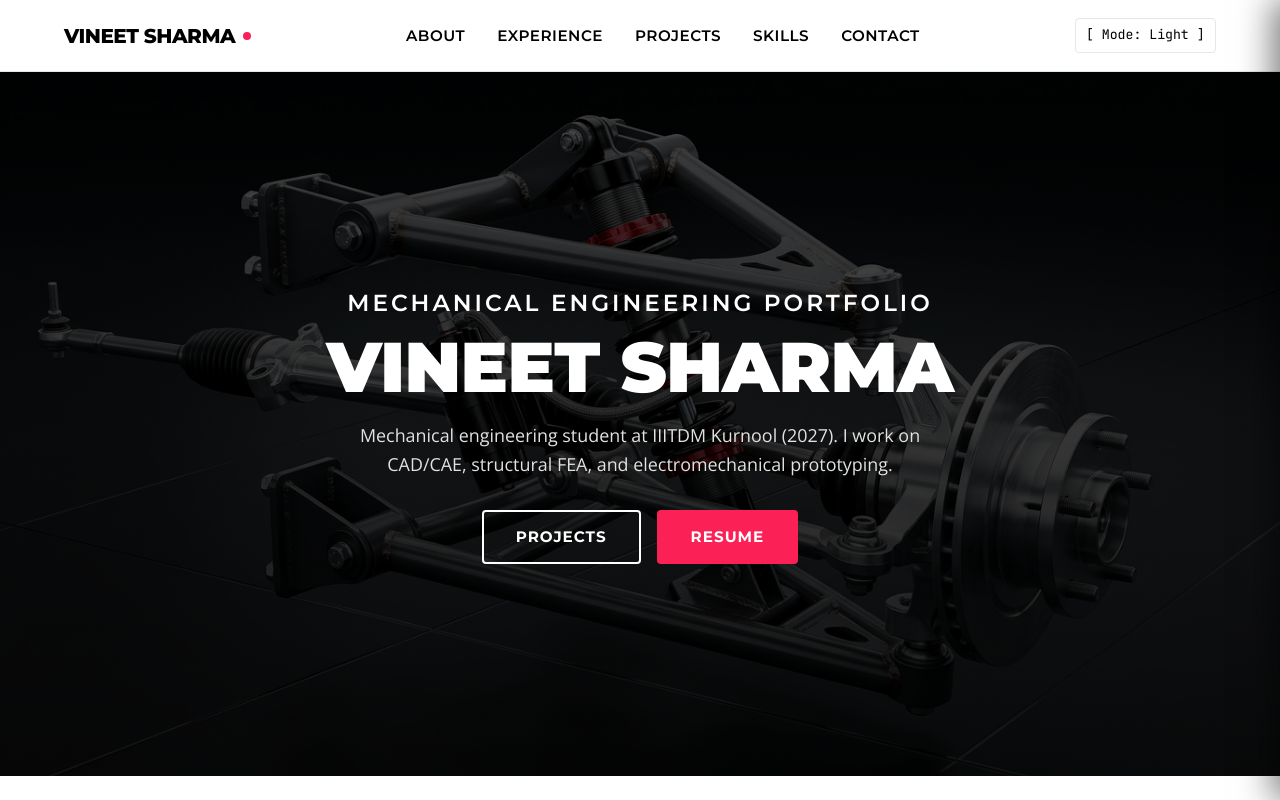
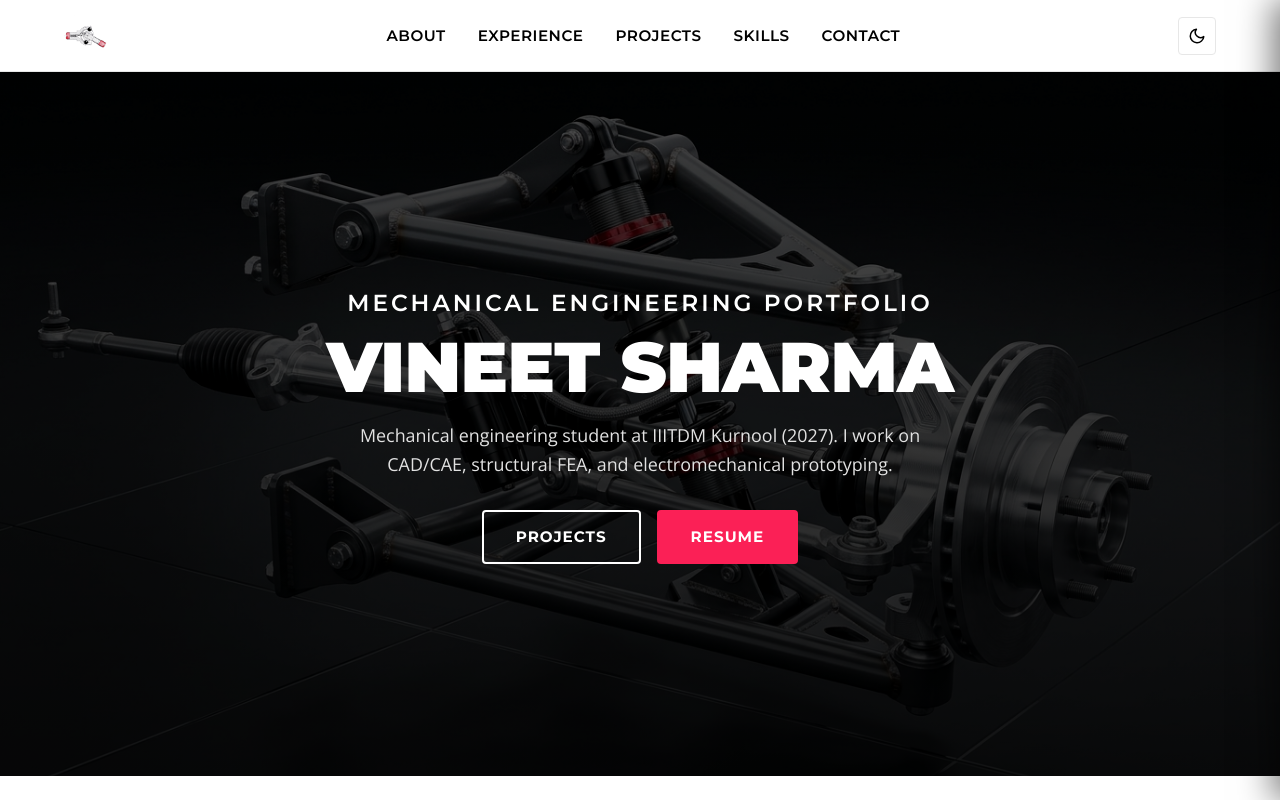
Before and after one commit to vineetsharma0205-png/Portfoilio, a website built with Vite: page index.html in a window 1280 px wide. Shown: the top 800 px of the page. Built offline with nearby package versions, Linux system fonts and the light colour scheme.

Commit message:
Update site logo with mechanical joint mark, remove name from navbar, and use sun/moon icon for mode

```diff
--- a/src/lib/theme.js
+++ b/src/lib/theme.js
@@ -47,5 +47,7 @@ function updateToggleText(btn, theme) {
   if (!btn) return;
   const isDark = theme === 'dark';
   btn.setAttribute('aria-label', `Switch to ${isDark ? 'light' : 'dark'} mode`);
-  btn.textContent = isDark ? '[ Mode: Dark ]' : '[ Mode: Light ]';
+  btn.innerHTML = isDark
+    ? `<svg width="18" height="18" viewBox="0 0 24 24" fill="none" stroke="currentColor" stroke-width="2" stroke-linecap="round" stroke-linejoin="round" aria-hidden="true"><circle cx="12" cy="12" r="5"/><line x1="12" y1="1" x2="12" y2="3"/><line x1="12" y1="21" x2="12" y2="23"/><line x1="4.22" y1="4.22" x2="5.64" y2="5.64"/><line x1="18.36" y1="18.36" x2="19.78" y2="19.78"/><line x1="1" y1="12" x2="3" y2="12"/><line x1="21" y1="12" x2="23" y2="12"/><line x1="4.22" y1="19.78" x2="5.64" y2="18.36"/><line x1="18.36" y1="5.64" x2="19.78" y2="4.22"/></svg>`
+    : `<svg width="18" height="18" viewBox="0 0 24 24" fill="none" stroke="currentColor" stroke-width="2" stroke-linecap="round" stroke-linejoin="round" aria-hidden="true"><path d="M21 12.79A9 9 0 1 1 11.21 3 7 7 0 0 0 21 12.79z"/></svg>`;
 }
--- a/src/render/header.js
+++ b/src/render/header.js
@@ -12,14 +12,14 @@ export function renderHeader({ identity, sections = [] }) {
   const inner = document.createElement('div');
   inner.className = 'header-inner';
 
-  // Brand link with crimson accent dot
+  // Brand link with mechanical logo (name removed from top bar)
   const brandLink = document.createElement('a');
   brandLink.className = 'brand-link';
   brandLink.href = '#';
   brandLink.setAttribute('aria-label', `${identity.name} - Mechanical Engineering Home`);
   brandLink.innerHTML = `
-    <span>${identity.name}</span>
-    <span class="brand-accent-dot" aria-hidden="true"></span>
+    <img src="/images/site-logo.png" alt="${identity.name}" class="site-logo-img site-logo-light" width="80" height="42">
+    <img src="/images/site-logo-dark.png" alt="${identity.name}" class="site-logo-img site-logo-dark" width="80" height="42">
   `;
 
   // Center navigation menu
@@ -47,13 +47,13 @@ export function renderHeader({ identity, sections = [] }) {
   const actions = document.createElement('div');
   actions.className = 'header-actions';
 
-  // Theme toggle button
+  // Theme toggle button with icon symbol
   const themeToggle = document.createElement('button');
   themeToggle.type = 'button';
   themeToggle.className = 'theme-toggle';
   themeToggle.id = 'theme-toggle-btn';
-  themeToggle.textContent = '[ Mode ]';
   themeToggle.setAttribute('aria-label', 'Toggle light/dark theme');
+  themeToggle.innerHTML = `<svg width="18" height="18" viewBox="0 0 24 24" fill="none" stroke="currentColor" stroke-width="2" stroke-linecap="round" stroke-linejoin="round" aria-hidden="true"><path d="M21 12.79A9 9 0 1 1 11.21 3 7 7 0 0 0 21 12.79z"/></svg>`;
 
   // Mobile menu button
   const menuToggle = document.createElement('button');
--- a/src/styles/components.css
+++ b/src/styles/components.css
@@ -30,23 +30,43 @@
 }
 
 .brand-link {
-  font-family: var(--font-display);
-  font-size: 1.25rem;
-  font-weight: 800;
-  letter-spacing: -0.5px;
-  text-transform: uppercase;
-  color: var(--ink);
+  display: inline-flex;
+  align-items: center;
   text-decoration: none;
-  display: flex;
-  align-items: center;
-  gap: 0.5rem;
+  line-height: 0;
+}
+
+.site-logo-img {
+  height: 42px;
+  width: auto;
+  max-width: 85px;
+  object-fit: contain;
+  display: block;
+  transition: transform var(--transition-fast), opacity var(--transition-fast);
+}
+
+.brand-link:hover .site-logo-img {
+  transform: scale(1.06);
+}
+
+.site-logo-light {
+  display: block;
+}
+
+.site-logo-dark {
+  display: none;
+}
+
+[data-theme="dark"] .site-logo-light {
+  display: none;
+}
+
+[data-theme="dark"] .site-logo-dark {
+  display: block;
 }
 
 .brand-accent-dot {
-  width: 8px;
-  height: 8px;
-  border-radius: var(--radius-pill);
-  background-color: var(--accent);
+  display: none;
 }
 
 .site-nav {
@@ -81,12 +101,19 @@
   background: transparent;
   border: 1px solid var(--line);
   color: var(--ink);
-  padding: 0.35rem 0.65rem;
+  width: 38px;
+  height: 38px;
+  padding: 0;
   border-radius: var(--radius-sm);
-  font-family: var(--font-mono);
-  font-size: var(--text-xs);
+  display: inline-flex;
+  align-items: center;
+  justify-content: center;
   cursor: pointer;
   transition: border-color var(--transition-fast), color var(--transition-fast);
+}
+
+.theme-toggle svg {
+  display: block;
 }
 
 .theme-toggle:hover {
```
Also changed, not shown: public/images/site-logo-dark.png (added), public/images/site-logo-white-bg.png (added), public/images/site-logo.png (added).
